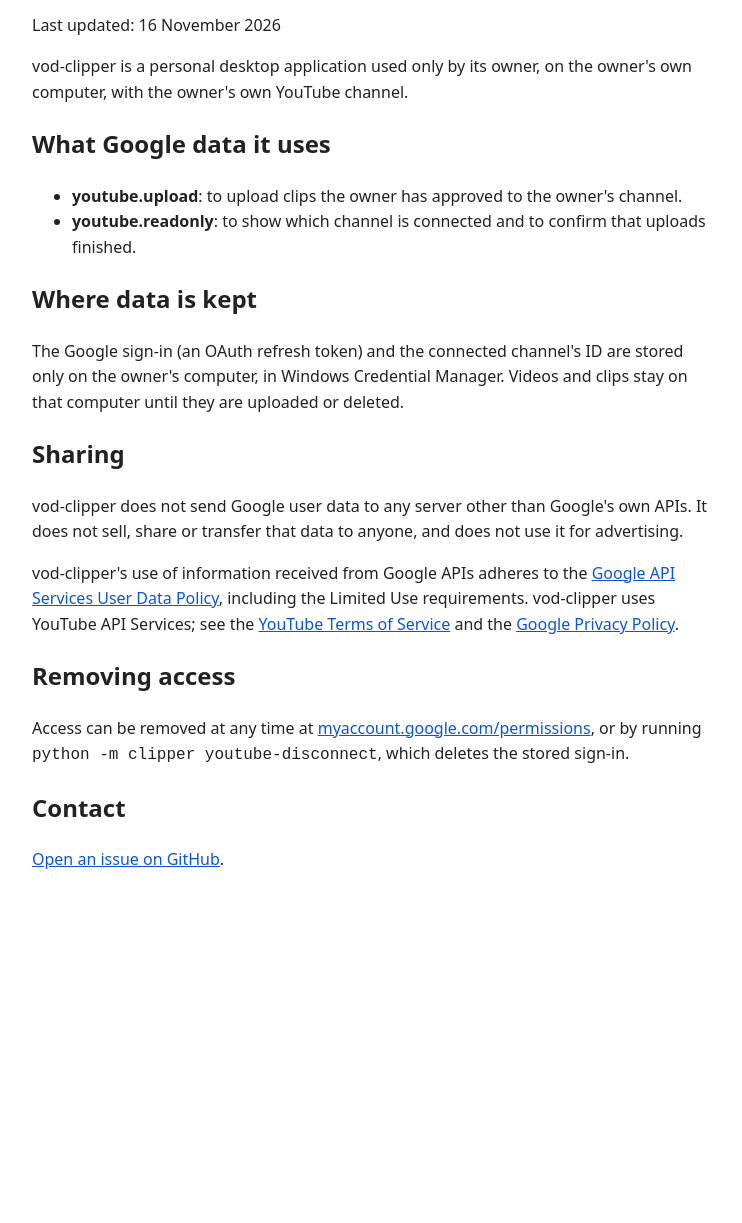
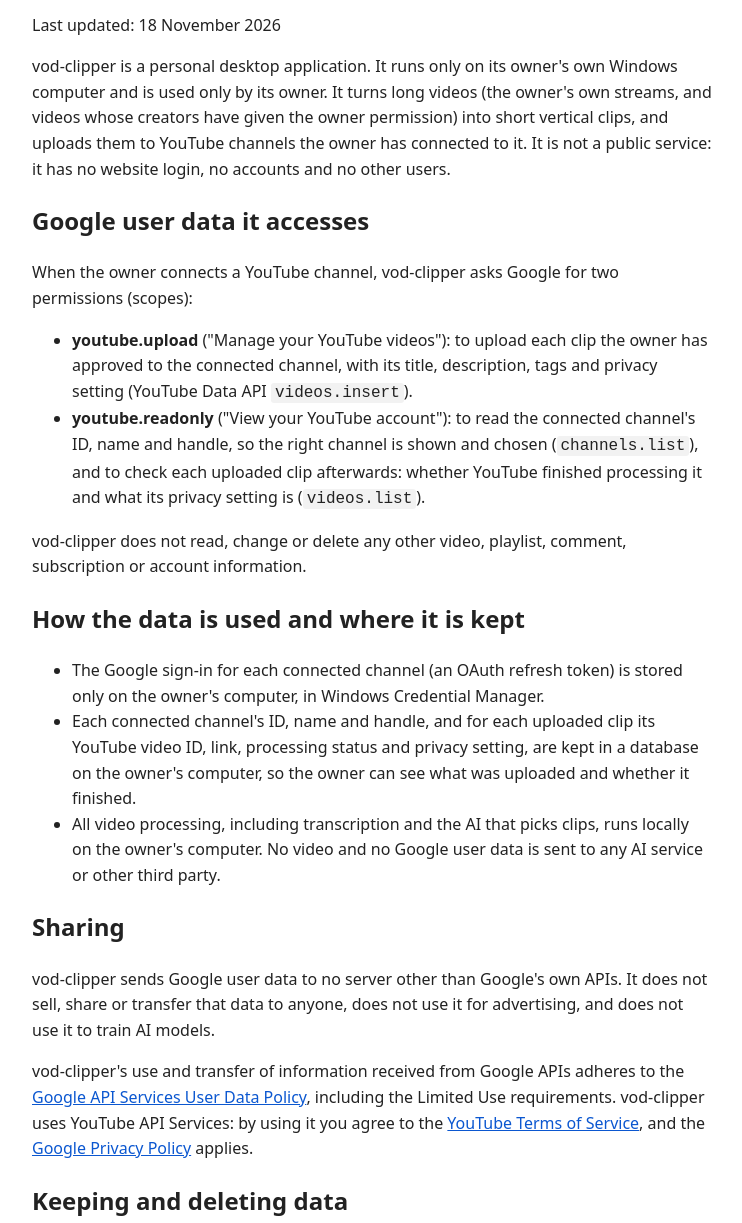
Before and after one commit to Julminus/vod-clipper-policy, a plain HTML site: page privacy.html in a window 1280 px wide. Shown: the part 100-1323 px from the top of the page, without its empty margins (268-1010 px from the left). Before the commit the page ends 1013 px from the top, so only its background shows below. Drawn offline with Linux system fonts and the light colour scheme.

Commit message:
Bring the privacy policy up to date: several channels, what is stored, deletion
Co-Authored-By: Claude Opus 5.5 <noreply@anthropic.com>

```diff
--- a/privacy.html
+++ b/privacy.html
@@ -1,23 +1,39 @@
 <!doctype html>
 <html lang="en"><head><meta charset="utf-8"><meta name="viewport" content="width=device-width,initial-scale=1">
 <title>vod-clipper privacy policy</title>
-<style>body{font:16px/1.6 system-ui,sans-serif;max-width:680px;margin:40px auto;padding:0 16px;color:#222;background:#fff}a{color:#0b57d0}</style>
+<style>body{font:16px/1.6 system-ui,sans-serif;max-width:680px;margin:40px auto;padding:0 16px;color:#222;background:#fff}a{color:#0b57d0}code{background:#f2f2f2;padding:1px 4px;border-radius:3px}</style>
 </head><body>
 <h1>vod-clipper privacy policy</h1>
-<p>Last updated: 16 November 2026</p>
-<p>vod-clipper is a personal desktop application used only by its owner, on the owner's own computer, with the owner's own YouTube channel.</p>
-<h2>What Google data it uses</h2>
+<p>Last updated: 18 November 2026</p>
+<p>vod-clipper is a personal desktop application. It runs only on its owner's own Windows computer and is used only by its owner. It turns long videos (the owner's own streams, and videos whose creators have given the owner permission) into short vertical clips, and uploads them to YouTube channels the owner has connected to it. It is not a public service: it has no website login, no accounts and no other users.</p>
+
+<h2>Google user data it accesses</h2>
+<p>When the owner connects a YouTube channel, vod-clipper asks Google for two permissions (scopes):</p>
 <ul>
-<li><strong>youtube.upload</strong>: to upload clips the owner has approved to the owner's channel.</li>
-<li><strong>youtube.readonly</strong>: to show which channel is connected and to confirm that uploads finished.</li>
+<li><strong>youtube.upload</strong> ("Manage your YouTube videos"): to upload each clip the owner has approved to the connected channel, with its title, description, tags and privacy setting (YouTube Data API <code>videos.insert</code>).</li>
+<li><strong>youtube.readonly</strong> ("View your YouTube account"): to read the connected channel's ID, name and handle, so the right channel is shown and chosen (<code>channels.list</code>), and to check each uploaded clip afterwards: whether YouTube finished processing it and what its privacy setting is (<code>videos.list</code>).</li>
 </ul>
-<h2>Where data is kept</h2>
-<p>The Google sign-in (an OAuth refresh token) and the connected channel's ID are stored only on the owner's computer, in Windows Credential Manager. Videos and clips stay on that computer until they are uploaded or deleted.</p>
+<p>vod-clipper does not read, change or delete any other video, playlist, comment, subscription or account information.</p>
+
+<h2>How the data is used and where it is kept</h2>
+<ul>
+<li>The Google sign-in for each connected channel (an OAuth refresh token) is stored only on the owner's computer, in Windows Credential Manager.</li>
+<li>Each connected channel's ID, name and handle, and for each uploaded clip its YouTube video ID, link, processing status and privacy setting, are kept in a database on the owner's computer, so the owner can see what was uploaded and whether it finished.</li>
+<li>All video processing, including transcription and the AI that picks clips, runs locally on the owner's computer. No video and no Google user data is sent to any AI service or other third party.</li>
+</ul>
+
 <h2>Sharing</h2>
-<p>vod-clipper does not send Google user data to any server other than Google's own APIs. It does not sell, share or transfer that data to anyone, and does not use it for advertising.</p>
-<p>vod-clipper's use of information received from Google APIs adheres to the <a href="https://developers.google.com/terms/api-services-user-data-policy">Google API Services User Data Policy</a>, including the Limited Use requirements. vod-clipper uses YouTube API Services; see the <a href="https://www.youtube.com/t/terms">YouTube Terms of Service</a> and the <a href="https://policies.google.com/privacy">Google Privacy Policy</a>.</p>
-<h2>Removing access</h2>
-<p>Access can be removed at any time at <a href="https://myaccount.google.com/permissions">myaccount.google.com/permissions</a>, or by running <code>python -m clipper youtube-disconnect</code>, which deletes the stored sign-in.</p>
+<p>vod-clipper sends Google user data to no server other than Google's own APIs. It does not sell, share or transfer that data to anyone, does not use it for advertising, and does not use it to train AI models.</p>
+<p>vod-clipper's use and transfer of information received from Google APIs adheres to the <a href="https://developers.google.com/terms/api-services-user-data-policy">Google API Services User Data Policy</a>, including the Limited Use requirements. vod-clipper uses YouTube API Services: by using it you agree to the <a href="https://www.youtube.com/t/terms">YouTube Terms of Service</a>, and the <a href="https://policies.google.com/privacy">Google Privacy Policy</a> applies.</p>
+
+<h2>Keeping and deleting data</h2>
+<ul>
+<li>A channel's sign-in is kept until the channel is disconnected. Disconnecting it on the dashboard's Channels page, or with <code>python -m clipper youtube-disconnect</code>, deletes the stored sign-in from the computer at once.</li>
+<li>Access can also be revoked at any time from the Google account, at <a href="https://myaccount.google.com/permissions">myaccount.google.com/permissions</a>. vod-clipper can then no longer reach the channel.</li>
+<li>The upload records (video IDs, links, statuses) stay in the local database as the owner's record of what was published, and are deleted with it. Downloaded videos and rendered clips are deleted from the computer automatically once their clips have been uploaded and confirmed, or rejected.</li>
+</ul>
+
 <h2>Contact</h2>
-<p><a href="https://github.com/Julminus/vod-clipper-policy/issues">Open an issue on GitHub</a>.</p>
+<p>Questions about this policy: <a href="https://github.com/Julminus/vod-clipper-policy/issues">open an issue on GitHub</a>, or use the support email shown on the app's Google sign-in screen.</p>
+<p><a href="./">Home</a></p>
 </body></html>
```
Also changed, not shown: index.html (+8 -2 lines).
